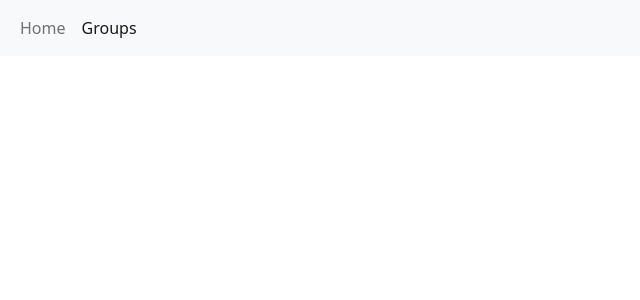
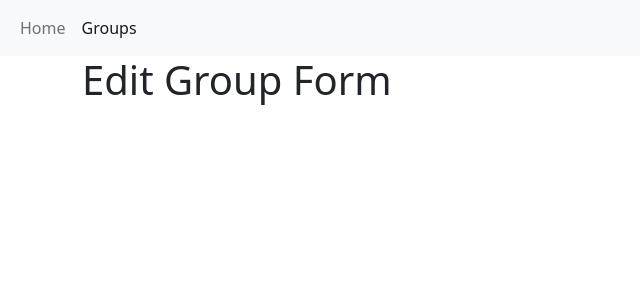
Before and after one commit to trung-nm-2606/org-tool, a React (Create React App) app in the folder react-app/: page /groups/edit in a window 1280 px wide. Before the commit this address had no page. Shown: the top 300 px of the page, without its empty margins (0-640 px from the left). Built offline with nearby package versions, Linux system fonts and the light colour scheme.

Commit message:
Add Groups routes

```diff
--- a/react-app/src/AppRoutes.js
+++ b/react-app/src/AppRoutes.js
@@ -2,12 +2,12 @@ import React, { Suspense } from 'react';
 import { Routes, Route } from 'react-router-dom';
 
 const Home = React.lazy(() => import('./Home'));
-const Groups = React.lazy(() => import('./Groups'));
+const Groups = React.lazy(() => import('./groups'));
 
 const AppRoutes = () => (
   <Suspense fallback={<>Loading...</>}>
     <Routes>
-      <Route path="/groups" element={<Groups />} />
+      <Route path="/groups/*" element={<Groups />} />
       <Route path="/" element={<Home />} />
     </Routes>
   </Suspense>
--- a/react-app/src/Groups.js
+++ /dev/null
@@ -1,9 +0,0 @@
-import React from 'react';
-
-const Groups = () => (
-  <>
-    <h3>Groups</h3>
-  </>
-);
-
-export default Groups;
--- /dev/null
+++ b/react-app/src/groups/EditGroupForm.js
@@ -0,0 +1,5 @@
+import React from 'react';
+
+const EditGroupForm = () => <h1>Edit Group Form</h1>
+
+export default EditGroupForm;
--- /dev/null
+++ b/react-app/src/groups/NewGroupForm.js
@@ -0,0 +1,5 @@
+import React from 'react';
+
+const NewGroupForm = () => <h1>New Group Form</h1>
+
+export default NewGroupForm;
--- /dev/null
+++ b/react-app/src/groups/ViewGroups.js
@@ -0,0 +1,5 @@
+import React from 'react';
+
+const ViewGroups = () => <h1>Groups</h1>
+
+export default ViewGroups;
--- /dev/null
+++ b/react-app/src/groups/index.js
@@ -0,0 +1,16 @@
+import React from 'react';
+import { Route, Routes } from 'react-router-dom';
+
+const ViewGroups = React.lazy(() => import('./ViewGroups'));
+const NewGroupForm = React.lazy(() => import('./NewGroupForm'));
+const EditGroupForm = React.lazy(() => import('./EditGroupForm'));
+
+const Groups = () => (
+  <Routes>
+    <Route exact path="new" element={<NewGroupForm />}/>
+    <Route exact path="edit" element={<EditGroupForm />}/>
+    <Route exact path="/" element={<ViewGroups />}/>
+  </Routes>
+);
+
+export default Groups;
```
